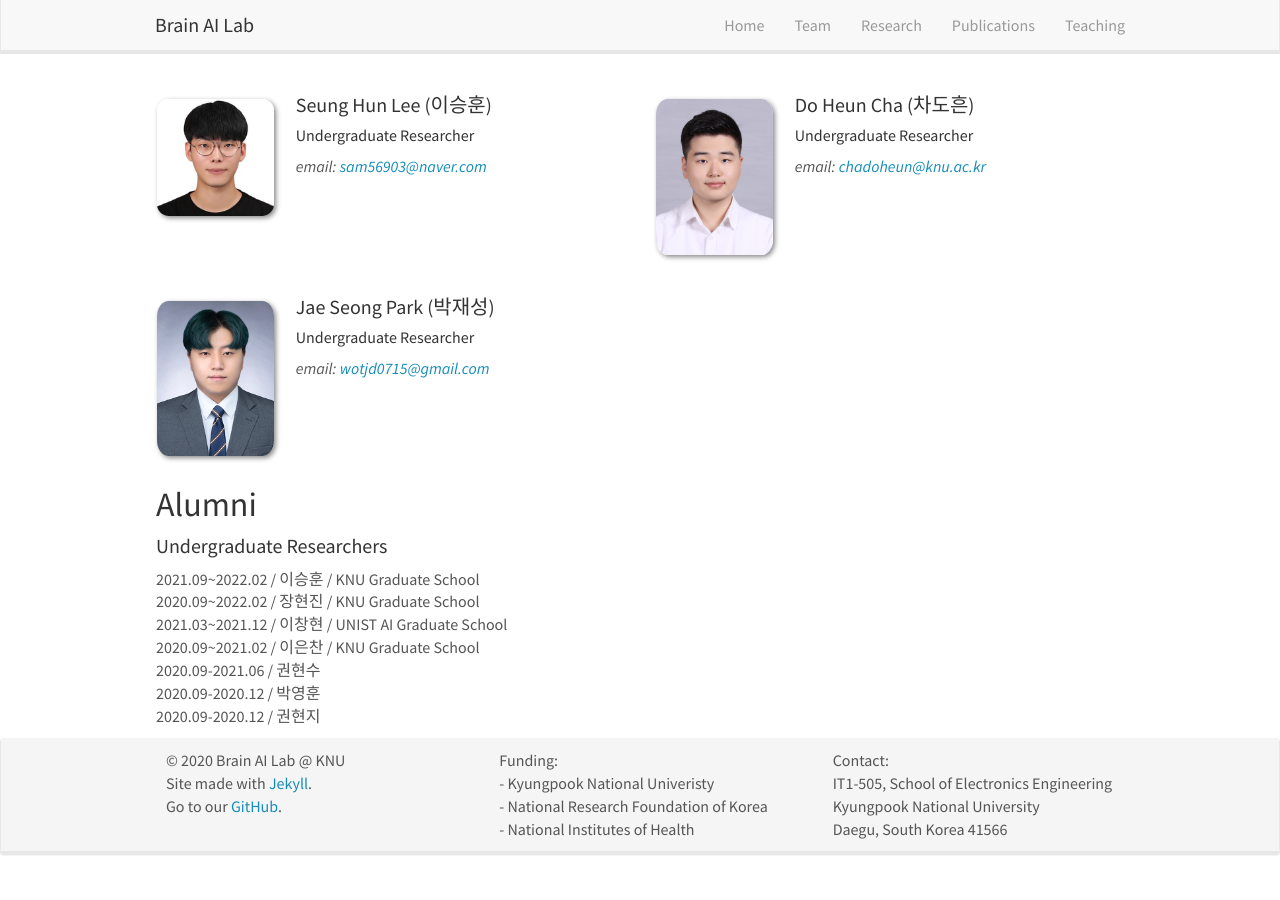
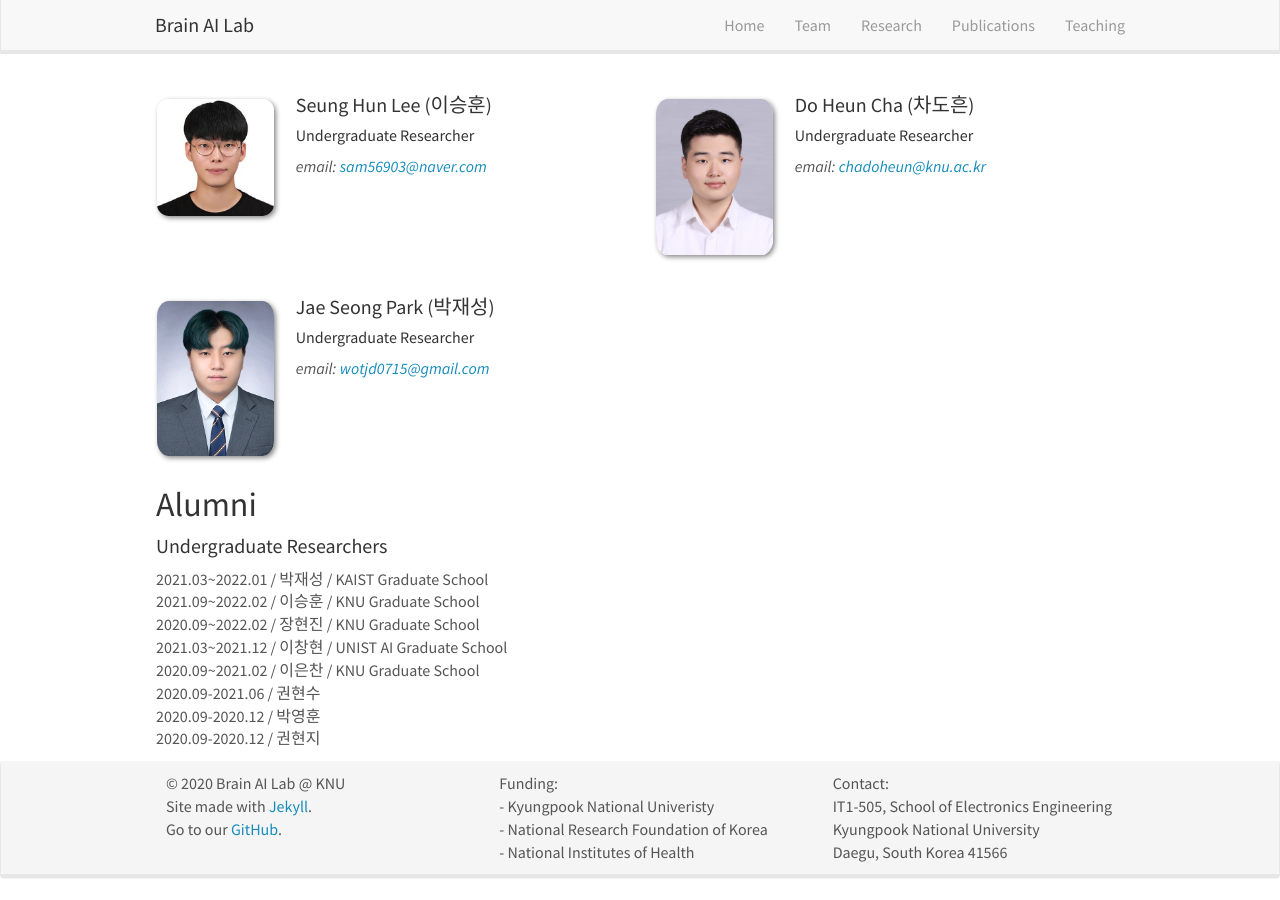
Before and after one commit to KNU-BrainAI/knu-brainai.github.io, a Jekyll site: the page built from _pages/team.md, in a window 1280 px wide and 900 px high, scrolled down 541 px. Built offline with Jekyll 4.4.1, drawn with Linux system fonts in a browser that asks for light colours; nearby versions of some CDN libraries; before the commit the page ends 1418 px from its top, so only the background shows below that.

Commit message:
Update team.md

```diff
--- a/_pages/team.md
+++ b/_pages/team.md
@@ -59,6 +59,7 @@ permalink: /team/
 
 ## Alumni
 #### Undergraduate Researchers
+2021.03~2022.01 / 박재성 / KAIST Graduate School <br>
 2021.09~2022.02 / 이승훈 / KNU Graduate School <br>
 2020.09~2022.02 / 장현진 / KNU Graduate School <br>
 2021.03~2021.12 / 이창현 / UNIST AI Graduate School<br>
```
